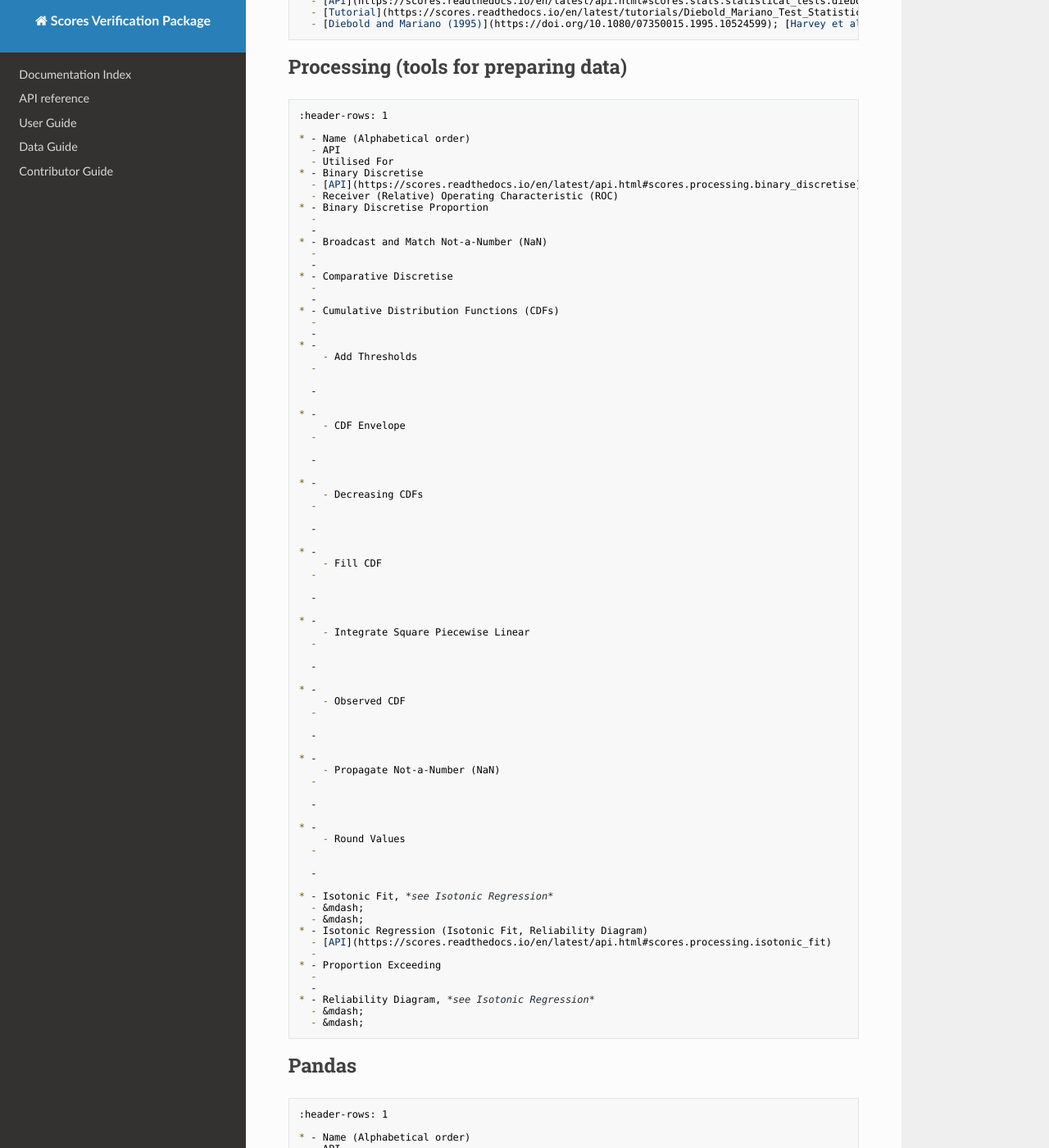
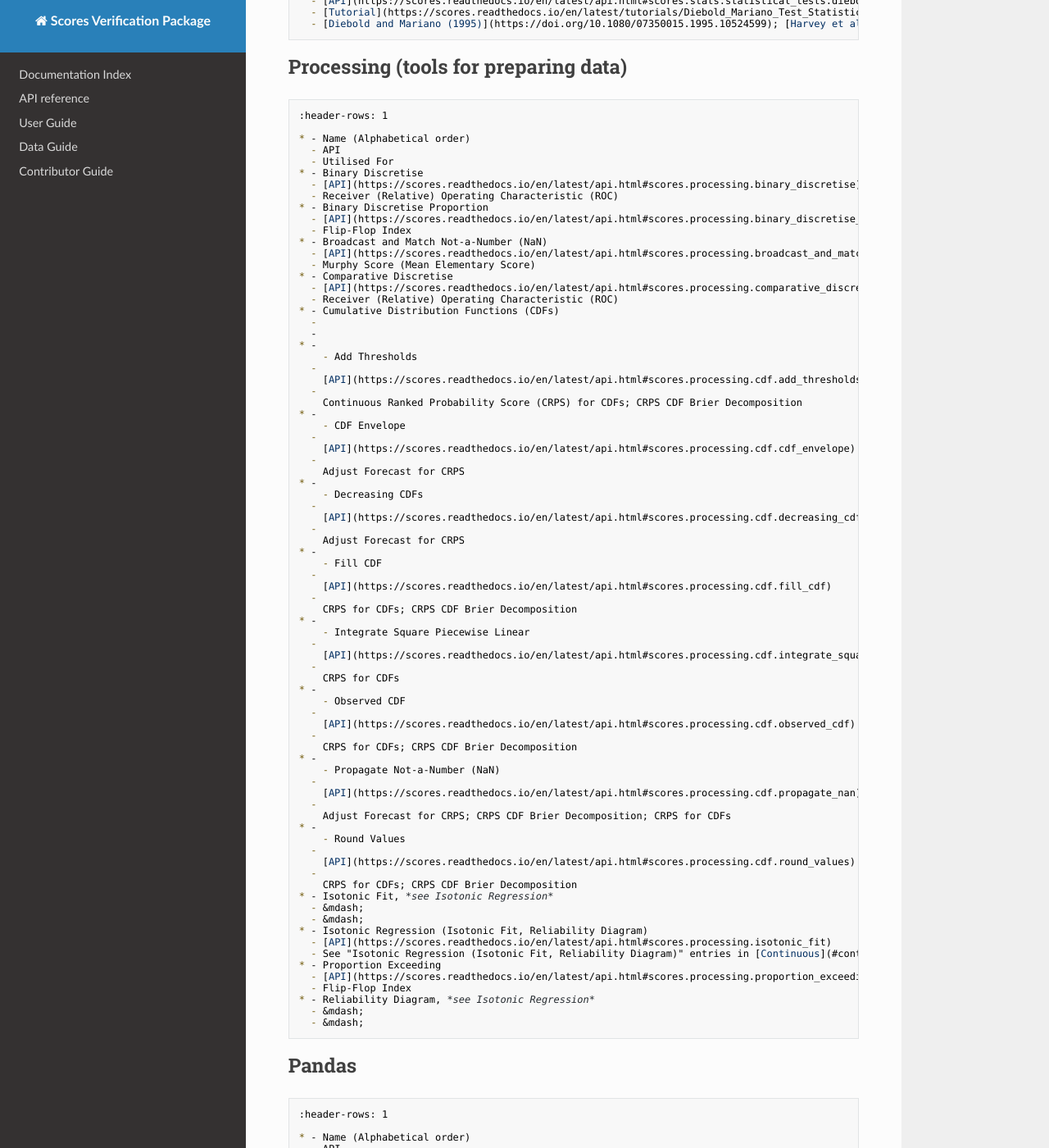
Before and after one commit to nci/scores, an MkDocs documentation site: the page built from docs/included.md, in a window 1280 px wide and 1400 px high, scrolled down 6602 px. Shown: the whole window at 82% size. Built offline with MkDocs 1.6.1, drawn with Linux system fonts in a browser that asks for light colours; nearby versions of some CDN libraries.

Commit message:
Processing table updates

```diff
--- a/docs/included.md
+++ b/docs/included.md
@@ -404,74 +404,74 @@
   - [API](https://scores.readthedocs.io/en/latest/api.html#scores.processing.binary_discretise)
   - Receiver (Relative) Operating Characteristic (ROC)
 * - Binary Discretise Proportion
-  -
-  -
+  - [API](https://scores.readthedocs.io/en/latest/api.html#scores.processing.binary_discretise_proportion)
+  - Flip-Flop Index
 * - Broadcast and Match Not-a-Number (NaN)
-  -
-  -
+  - [API](https://scores.readthedocs.io/en/latest/api.html#scores.processing.broadcast_and_match_nan)
+  - Murphy Score (Mean Elementary Score)
 * - Comparative Discretise
-  -
-  -
+  - [API](https://scores.readthedocs.io/en/latest/api.html#scores.processing.comparative_discretise)
+  - Receiver (Relative) Operating Characteristic (ROC)
 * - Cumulative Distribution Functions (CDFs)
   -
   -
 * -
     - Add Thresholds
   -
-
+    [API](https://scores.readthedocs.io/en/latest/api.html#scores.processing.cdf.add_thresholds)
   -
-
+    Continuous Ranked Probability Score (CRPS) for CDFs; CRPS CDF Brier Decomposition
 * -
     - CDF Envelope
   -
-
+    [API](https://scores.readthedocs.io/en/latest/api.html#scores.processing.cdf.cdf_envelope)
   -
-
+    Adjust Forecast for CRPS
 * -
     - Decreasing CDFs
   -
-
+    [API](https://scores.readthedocs.io/en/latest/api.html#scores.processing.cdf.decreasing_cdfs)
   -
-
+    Adjust Forecast for CRPS
 * -
     - Fill CDF
   -
-
+    [API](https://scores.readthedocs.io/en/latest/api.html#scores.processing.cdf.fill_cdf)
   -
-
+    CRPS for CDFs; CRPS CDF Brier Decomposition
 * -
     - Integrate Square Piecewise Linear
   -
-
+    [API](https://scores.readthedocs.io/en/latest/api.html#scores.processing.cdf.integrate_square_piecewise_linear)
   -
-
+    CRPS for CDFs
 * -
     - Observed CDF
   -
-
+    [API](https://scores.readthedocs.io/en/latest/api.html#scores.processing.cdf.observed_cdf)
   -
-
+    CRPS for CDFs; CRPS CDF Brier Decomposition
 * -
     - Propagate Not-a-Number (NaN)
   -
-
+    [API](https://scores.readthedocs.io/en/latest/api.html#scores.processing.cdf.propagate_nan)
   -
-
+    Adjust Forecast for CRPS; CRPS CDF Brier Decomposition; CRPS for CDFs
 * -
     - Round Values
   -
-
+    [API](https://scores.readthedocs.io/en/latest/api.html#scores.processing.cdf.round_values)
   -
-
+    CRPS for CDFs; CRPS CDF Brier Decomposition
 * - Isotonic Fit, *see Isotonic Regression*
   - &mdash;
   - &mdash;
 * - Isotonic Regression (Isotonic Fit, Reliability Diagram)
   - [API](https://scores.readthedocs.io/en/latest/api.html#scores.processing.isotonic_fit)
-  -
+  - See "Isotonic Regression (Isotonic Fit, Reliability Diagram)" entries in [Continuous](#continuous) and [Probability](#probability)
 * - Proportion Exceeding
-  -
-  -
+  - [API](https://scores.readthedocs.io/en/latest/api.html#scores.processing.proportion_exceeding)
+  - Flip-Flop Index
 * - Reliability Diagram, *see Isotonic Regression*
   - &mdash;
   - &mdash;
```
